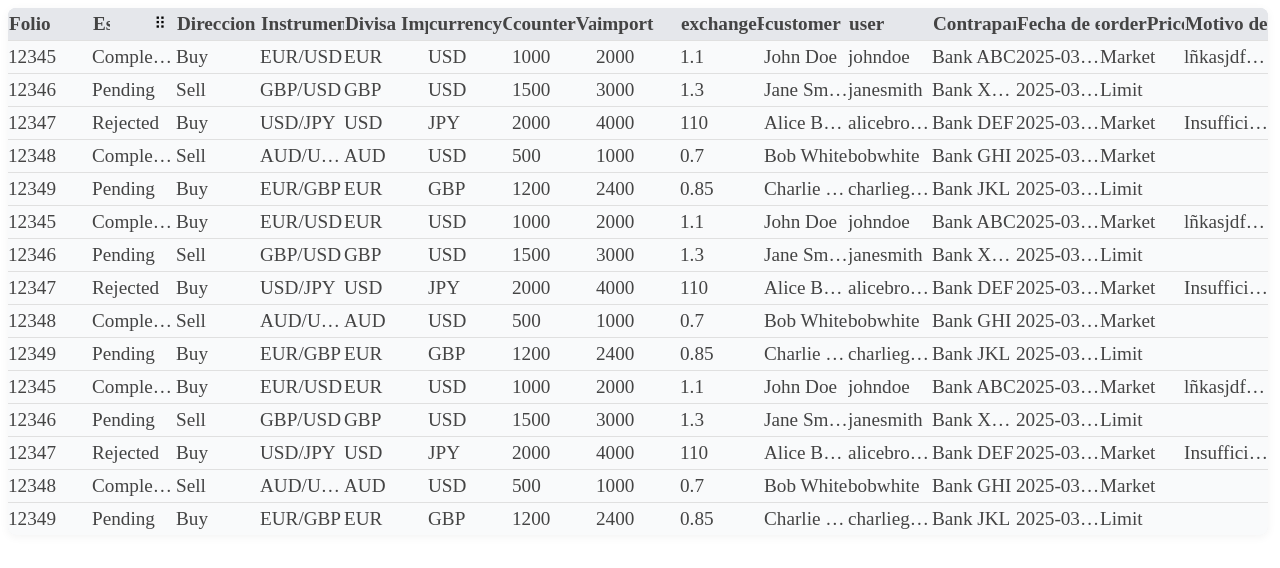
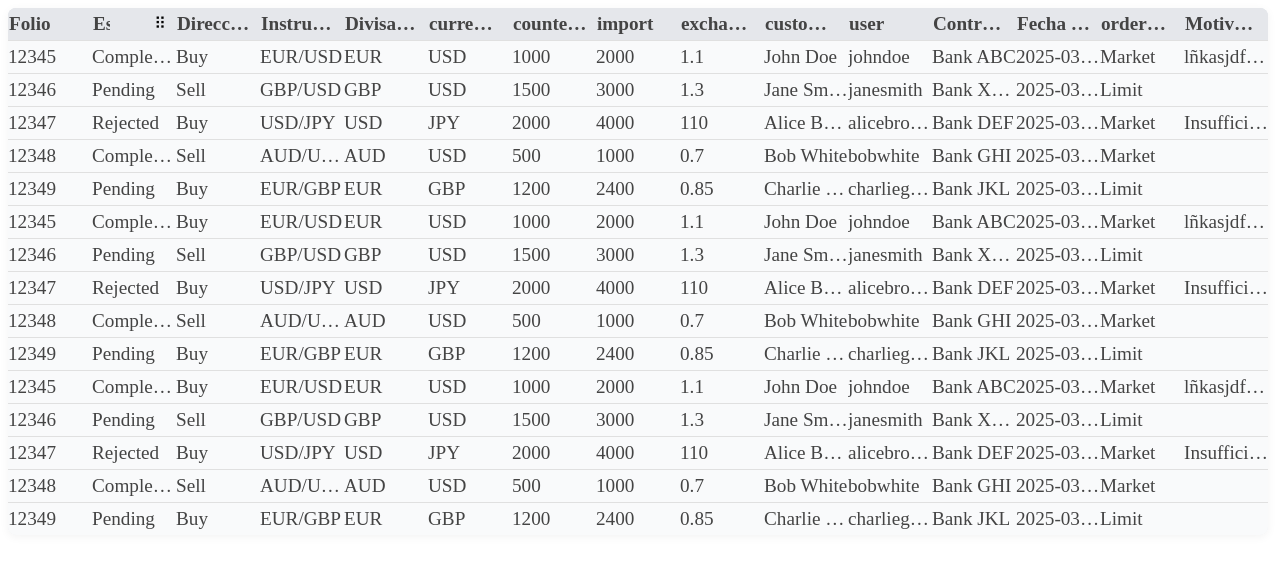
Before and after one commit to Chachacharli/advanced-table-vue, a Vue app: page / in a window 1280 px wide. Shown: the top 568 px of the page. Built offline with nearby package versions, Linux system fonts and the light colour scheme; some icons are missing; the HTML template or start-up script is replaced by a standard one.

Commit message:
change name of span to avoid fails in the styles

```diff
--- a/src/components/AdvanceTable.vue
+++ b/src/components/AdvanceTable.vue
@@ -18,7 +18,7 @@
               style="display: flex; justify-content: space-between; align-items: center"
               :style="{ cursor: header.sorteable ? 'pointer' : 'default' }"
             >
-              <span style="display: flex; align-items: center">
+              <span name="header-label">
                 {{ header.label }}
                 <span
                   @click="toggleSort(header.key)"
@@ -290,7 +290,7 @@ th:hover > .resize-handle {
   padding: 0 4px;
 }
 
-span[style='display: flex; align-items: center'] {
+span[name='header-label'] {
   overflow: hidden;
   text-overflow: ellipsis;
   white-space: nowrap;
```
